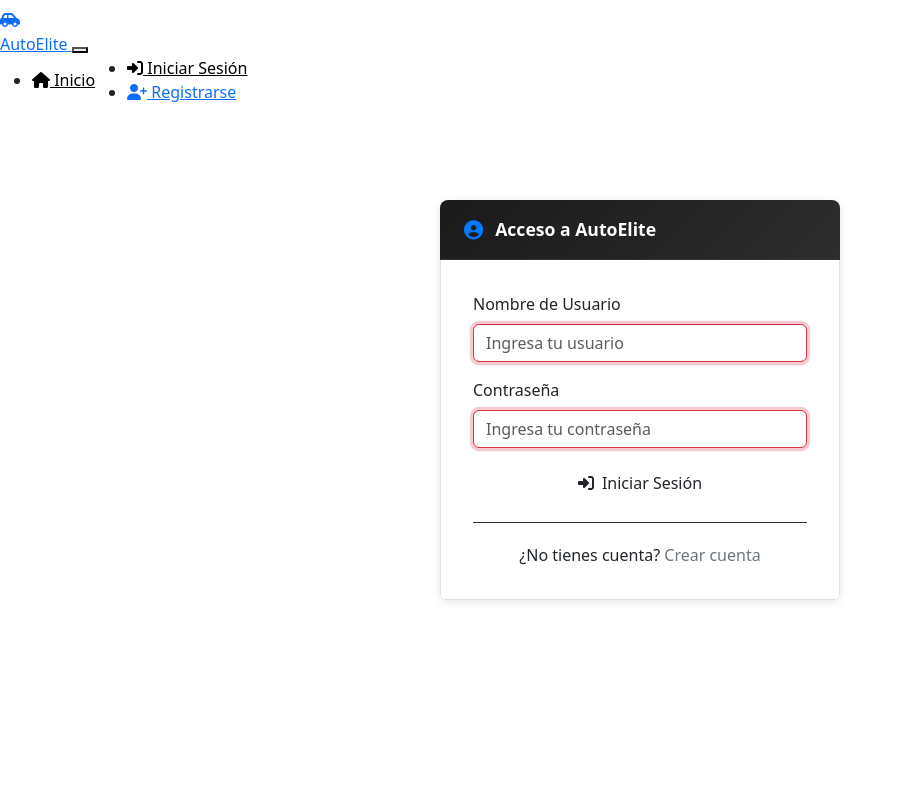
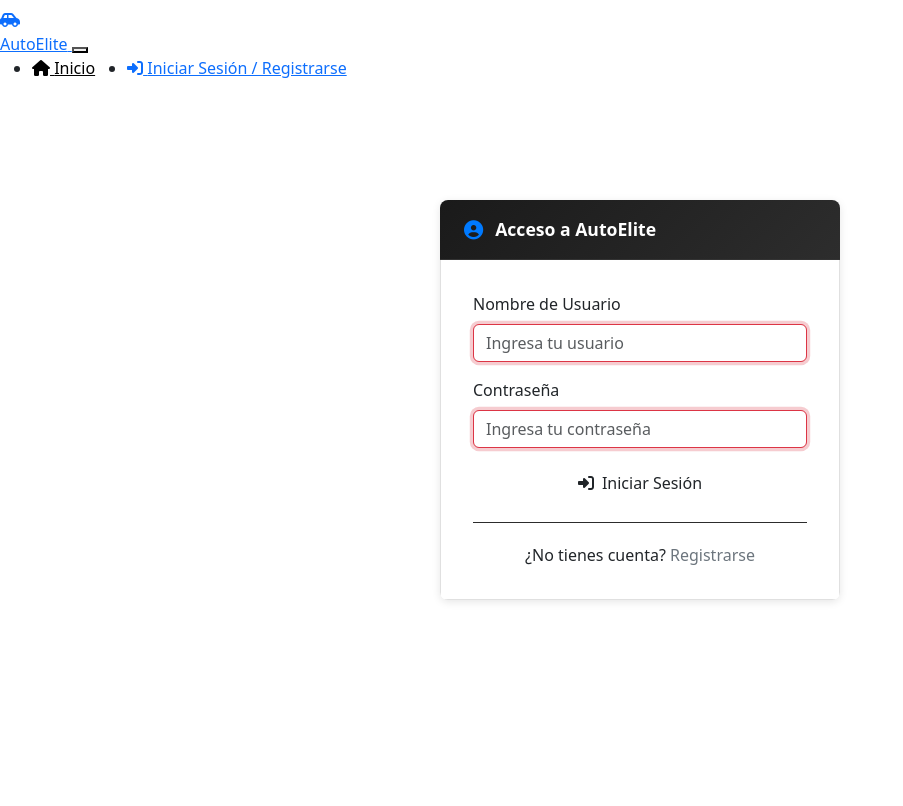
Before and after one commit to hlcxpl/django-auto-motor-app, a Django app: a page that uses templates/base.html in a window 1280 px wide. Shown: the top 806 px of the page, without its empty margins (0-903 px from the left). Run offline with Django 5.2, Linux system fonts and the light colour scheme; data that the repository does not hold is empty; some libraries are stand-ins or nearby versions.

Commit message:
UI: Simplify navbar and update registration text
- Changed navbar to single button 'Iniciar Sesión / Registrarse' for unauthenticated users
- Updated all 'Crear Cuenta' references to 'Registrarse' in login modal
- Updated .gitignore to exclude documentation files and utility scripts

```diff
--- a/templates/base.html
+++ b/templates/base.html
@@ -173,15 +173,9 @@
                     </li>
                     {% else %}
                     <li class="nav-item-elegant">
-                        <a class="nav-link-elegant text-dark" href="{% url 'login' %}" style="color: #000 !important;">
-                            <i class="fas fa-sign-in-alt text-dark" style="color: #000 !important;"></i>
-                            <span class="text-dark" style="color: #000 !important;">Iniciar Sesión</span>
-                        </a>
-                    </li>
-                    <li class="nav-item-elegant">
-                        <a class="btn-elegant-primary" href="{% url 'signup' %}">
-                            <i class="fas fa-user-plus"></i>
-                            <span>Registrarse</span>
+                        <a class="btn-elegant-primary" href="{% url 'login' %}">
+                            <i class="fas fa-sign-in-alt"></i>
+                            <span>Iniciar Sesión / Registrarse</span>
                         </a>
                     </li>
                     {% endif %}
--- a/vehiculo/templates/registration/login.html
+++ b/vehiculo/templates/registration/login.html
@@ -216,7 +216,7 @@
 
                         <div class="form-actions">
                             <button type="submit" class="btn btn-success-modern w-100">
-                                <i class="fas fa-user-plus me-2"></i>Crear Cuenta
+                                <i class="fas fa-user-plus me-2"></i>Registrarse
                             </button>
                         </div>
                     </form>
@@ -225,8 +225,7 @@
                 <!-- Botones de navegación -->
                 <div class="auth-navigation">
                     <div id="switch-to-register" class="auth-switch">
-                        ¿No tienes cuenta? <a href="#" onclick="switchToRegister(); return false;">Crear
-                            cuenta</a>
+                        ¿No tienes cuenta? <a href="#" onclick="switchToRegister(); return false;">Registrarse</a>
                     </div>
                     <div id="switch-to-login" class="auth-switch" style="display: none;">
                         ¿Ya tienes cuenta? <a href="#" onclick="switchToLogin(); return false;">Iniciar
@@ -252,7 +251,7 @@
 
         // Cambiar el título del header
         const header = document.querySelector('.filters-header');
-        header.innerHTML = '<i class="fas fa-user-plus"></i> Crear Cuenta Nueva';
+        header.innerHTML = '<i class="fas fa-user-plus"></i> Registrarse';
     }
 
     function switchToLogin() {
```
Also changed, not shown: 1 other file.
